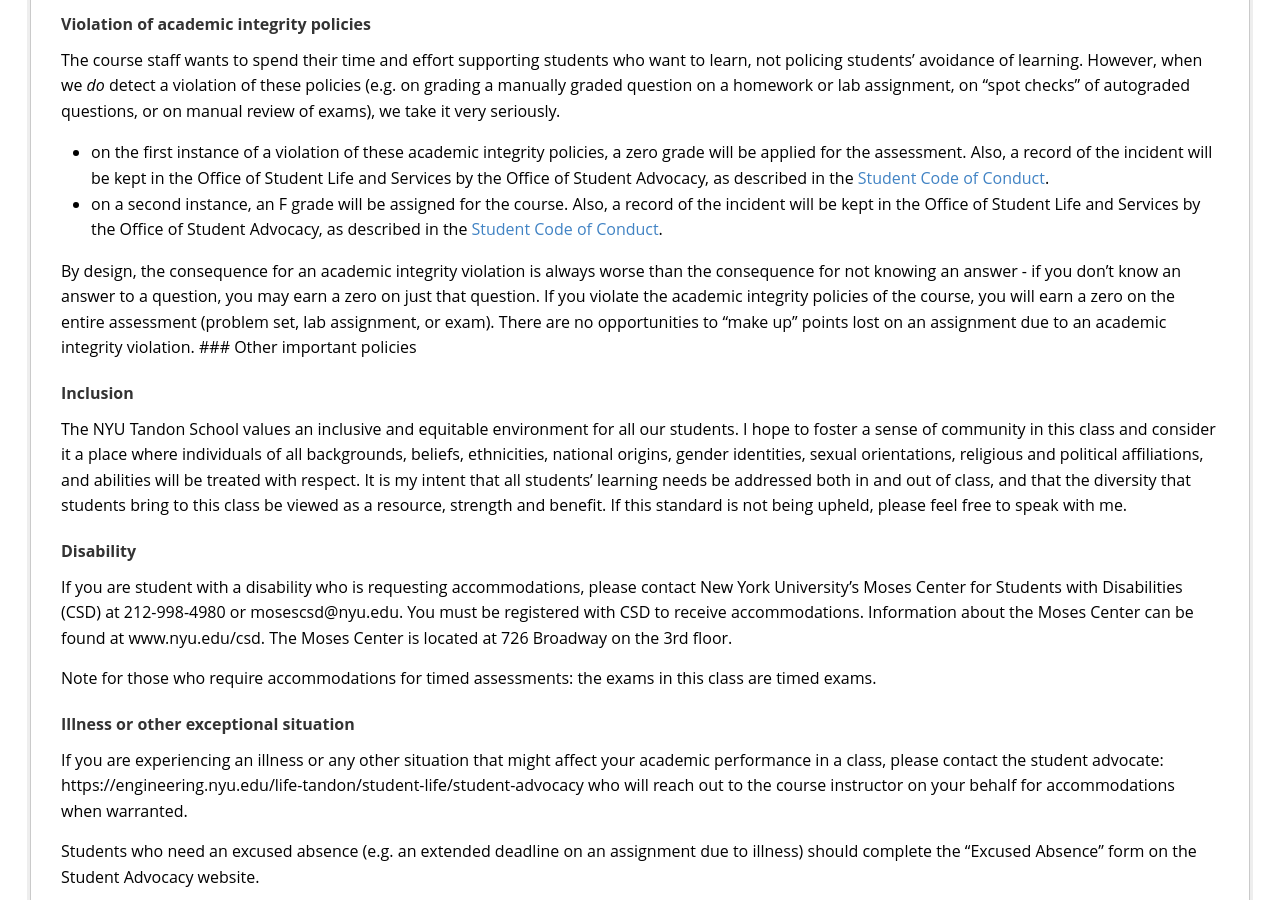
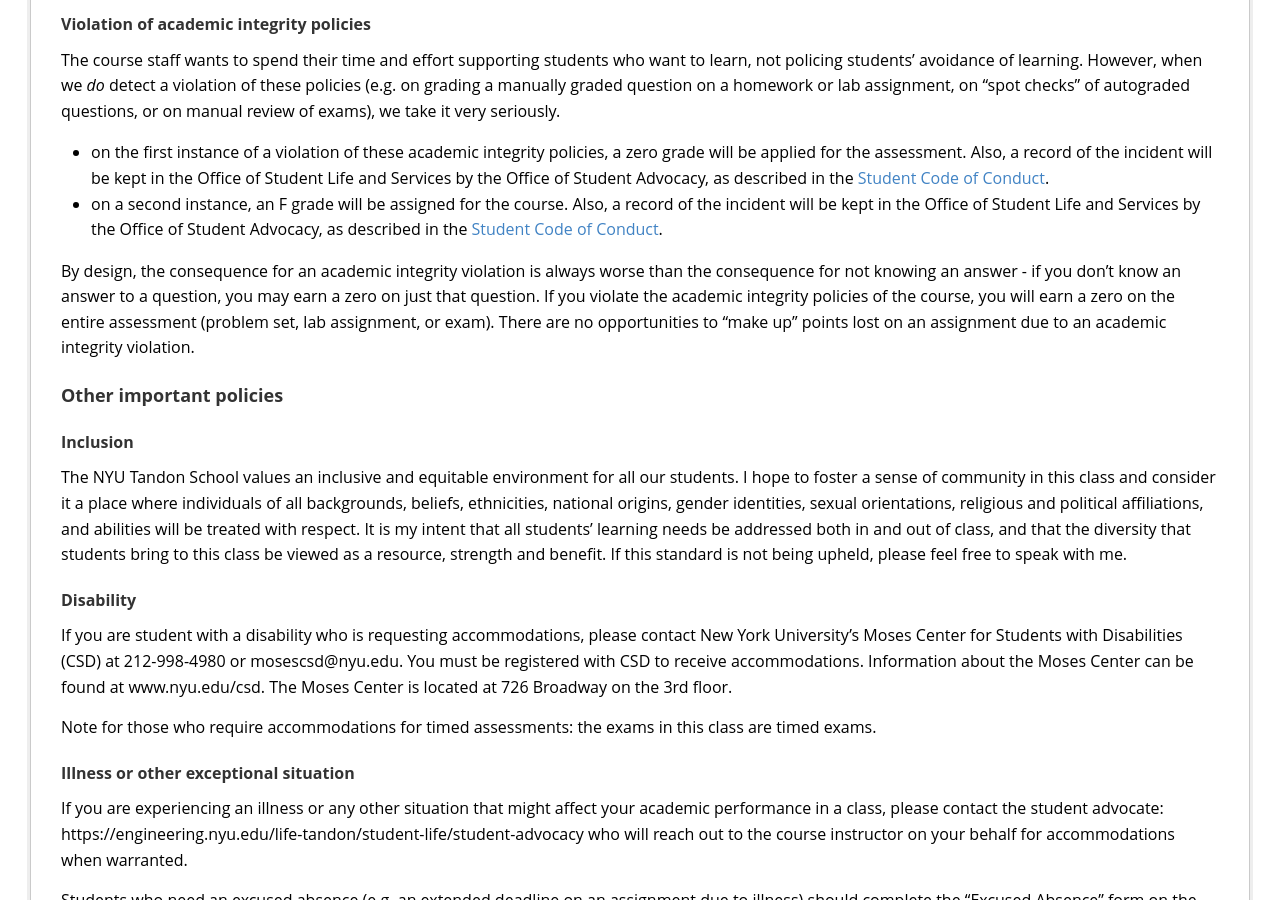
Before and after one commit to ffund/intro-ml-tss21, a Jekyll site: the page syllabus/in-person.html, which Jekyll copies as it is, in a window 1280 px wide and 900 px high, scrolled down 7913 px. Built offline with Jekyll 4.4.1, drawn with Linux system fonts in a browser that asks for light colours.

Commit message:
Add spacing

```diff
--- a/syllabus/in-person.html
+++ b/syllabus/in-person.html
@@ -590,8 +590,8 @@ don’t know an answer to a question, you may earn a zero on just that
 question. If you violate the academic integrity policies of the course,
 you will earn a zero on the entire assessment (problem set, lab
 assignment, or exam). There are no opportunities to “make up” points
-lost on an assignment due to an academic integrity violation. ### Other
-important policies</p>
+lost on an assignment due to an academic integrity violation.</p>
+<h3 id="other-important-policies">Other important policies</h3>
 <h4 id="inclusion">Inclusion</h4>
 <p>The NYU Tandon School values an inclusive and equitable environment
 for all our students. I hope to foster a sense of community in this
--- a/syllabus/online.html
+++ b/syllabus/online.html
@@ -592,8 +592,8 @@ don’t know an answer to a question, you may earn a zero on just that
 question. If you violate the academic integrity policies of the course,
 you will earn a zero on the entire assessment (problem set, lab
 assignment, or exam). There are no opportunities to “make up” points
-lost on an assignment due to an academic integrity violation. ### Other
-important policies</p>
+lost on an assignment due to an academic integrity violation.</p>
+<h3 id="other-important-policies">Other important policies</h3>
 <h4 id="inclusion">Inclusion</h4>
 <p>The NYU Tandon School values an inclusive and equitable environment
 for all our students. I hope to foster a sense of community in this
```
Also changed, not shown: syllabus/integrity.md (line endings or trailing spaces).
